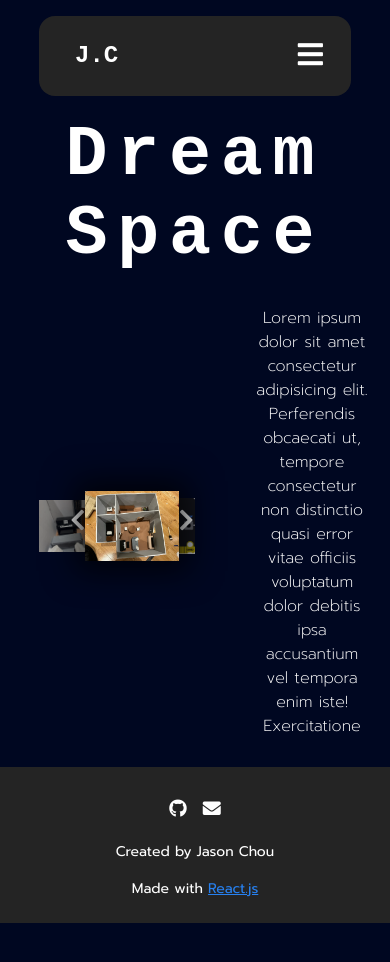
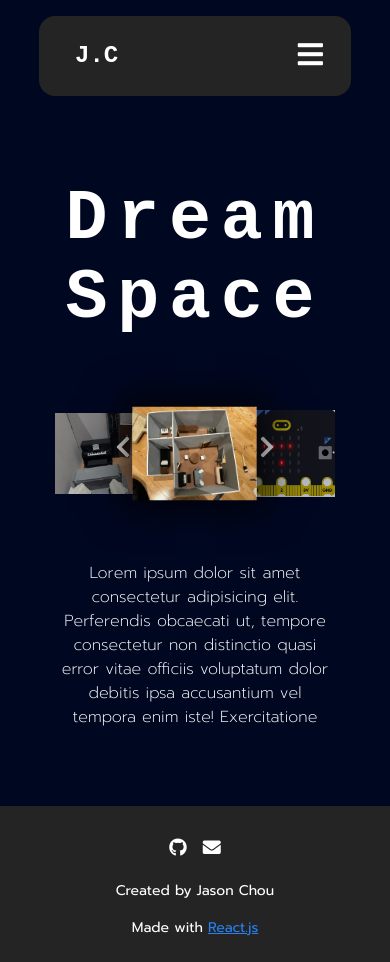
Before and after one commit to JasonChou0105/Tech_Portfolio, a React (Create React App) app: page /project/dream-space in a window 390 px wide. Before the commit the page ends 923 px from the top, so only its background shows below. Built offline with nearby package versions, Linux system fonts and the light colour scheme; a web font is replaced by a local one.

Commit message:
making project page responsive

```diff
--- a/src/pages/Project/Project.css
+++ b/src/pages/Project/Project.css
@@ -1,6 +1,5 @@
 .project-container {
-  margin-bottom: 16px;
-  height: 100%;
+  margin: 64px 16px;
 }
 
 .header-container {
@@ -23,14 +22,13 @@
 
 .content-container {
   display: flex;
-  margin-top: 32px;
+  margin-top: 64px;
   justify-content: center;
   align-items: center;
 }
 
 .image {
   color: #ffffff;
-  height: 100%;
 }
 .image-unfocused {
   width: 30%;
@@ -45,8 +43,7 @@
 }
 .image-focused {
   box-shadow: 0px 0px 32px 10px rgba(0, 0, 0, 0.75);
-  width: 100%;
-  height: 100%;
+  scale: 1.1;
   z-index: 99;
 }
 .inner-container {
@@ -59,6 +56,7 @@
 
 .description-container {
   width: 40%;
+  transform: translate(-7.5vw, 0px);
 }
 .image-container {
   width: 60%;
@@ -67,7 +65,6 @@
 .image-focus-container {
   display: flex;
   flex-direction: row;
-  justify-content: space-between;
   align-items: center;
   width: 100%;
   z-index: 99;
@@ -80,3 +77,26 @@
 .arrow-button {
   background-color: none;
 }
+
+.fa-chevron-left {
+  transform: translate(-2vw, 0px);
+}
+.fa-chevron-right {
+  transform: translate(2vw, 0px);
+}
+
+@media screen and (max-width: 850px) {
+  .content-container {
+    flex-direction: column;
+    justify-content: center;
+    align-items: center;
+  }
+  .description-container {
+    transform: translate(0px, 0px);
+    width: 100%;
+    margin-top: 64px;
+  }
+  .image-container {
+    width: 100%;
+  }
+}
--- a/src/pages/Project/Project.js
+++ b/src/pages/Project/Project.js
@@ -29,18 +29,18 @@ function Project({ title, images, description }) {
             src={images[curIndex < size ? curIndex + 1 : 0]}
             alt="Microbit game project"
           />
+          <div onClick={leftArrowClick} className="arrow-button">
+            <i className="fas fa-chevron-left icon-arrow"></i>
+          </div>
           <div className="image-focus-container">
-            <div onClick={leftArrowClick} className="arrow-button">
-              <i className="fas fa-chevron-left icon-arrow"></i>
-            </div>
             <img
               className="image image-focused"
               src={images[curIndex]}
               alt="Microbit game project"
             />
-            <div onClick={rightArrowClick} className="arrow-button">
-              <i className="fas fa-chevron-right icon-arrow"></i>
-            </div>
+          </div>
+          <div onClick={rightArrowClick} className="arrow-button">
+            <i className="fas fa-chevron-right icon-arrow"></i>
           </div>
           <img
             className="image image-unfocused image-unfocused-right"
```
